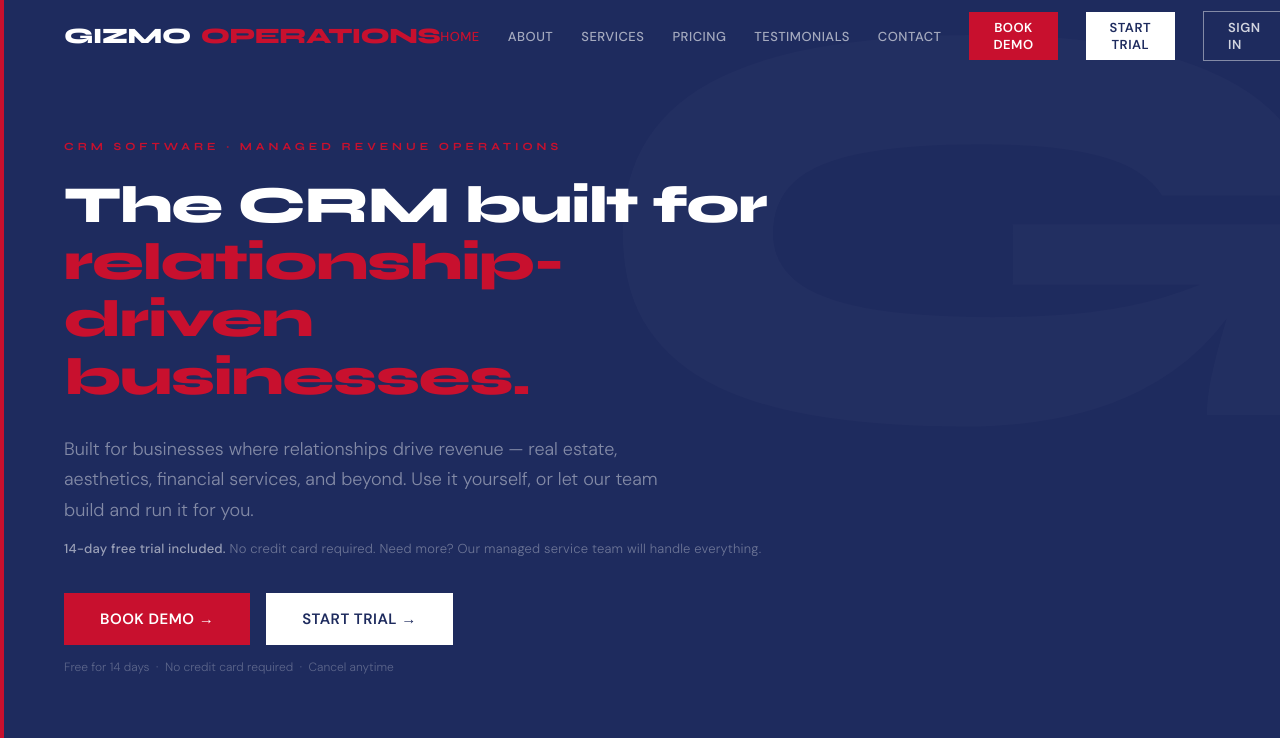
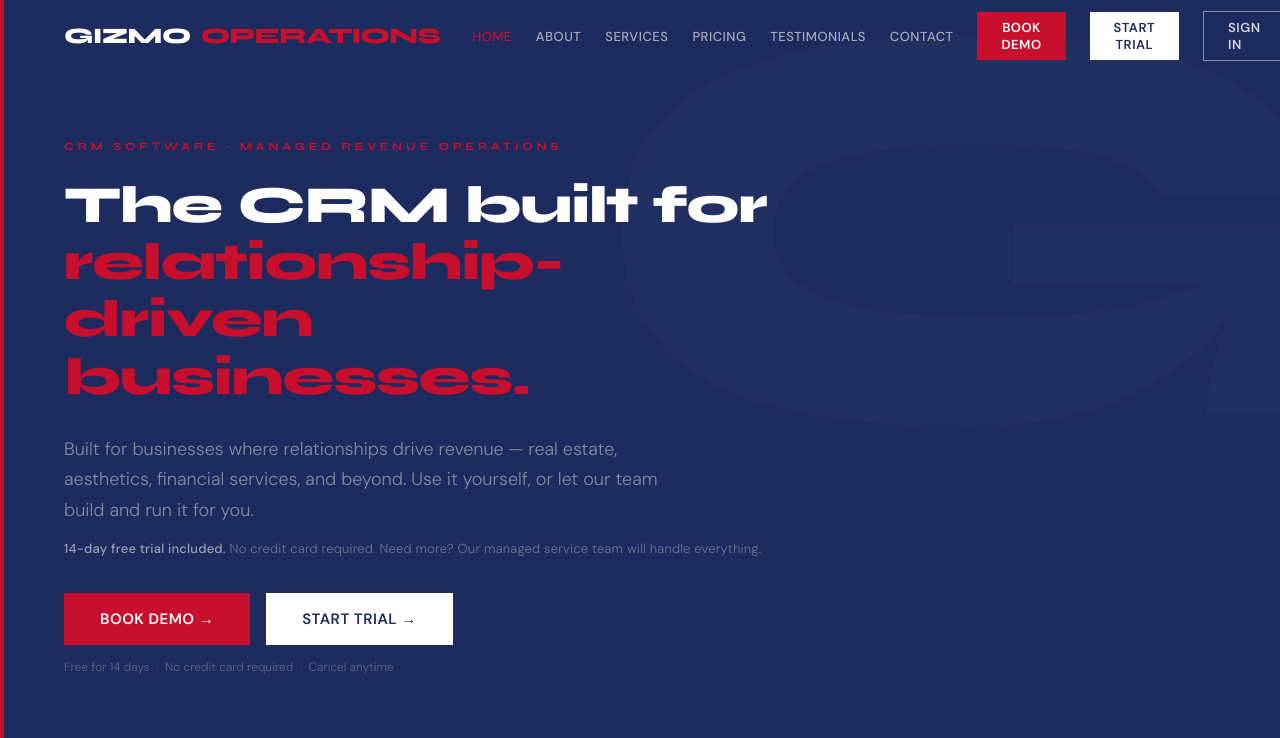
Before and after one commit to elder2092/gizmo-ops, a React (Vite) app: page / in a window 1280 px wide. Shown: the top 738 px of the page. Built offline with nearby package versions, Linux system fonts and the light colour scheme.

Commit message:
Update App.jsx

```diff
--- a/src/App.jsx
+++ b/src/App.jsx
@@ -61,7 +61,7 @@ function Nav({ activeSection }) {
       >
         <div
           onClick={() => scrollTo("home")}
-          style={{ cursor: "pointer", display: "flex", alignItems: "center", gap: 10 }}
+          style={{ cursor: "pointer", display: "flex", alignItems: "center", gap: 10, marginRight: 32 }}
         >
           <span
             style={{
@@ -91,9 +91,8 @@ function Nav({ activeSection }) {
         <div
           style={{
             display: "flex",
-            gap: 28,
+            gap: 24,
             alignItems: "center",
-            marginLeft: "auto",
           }}
           className="nav-desktop"
         >
```
